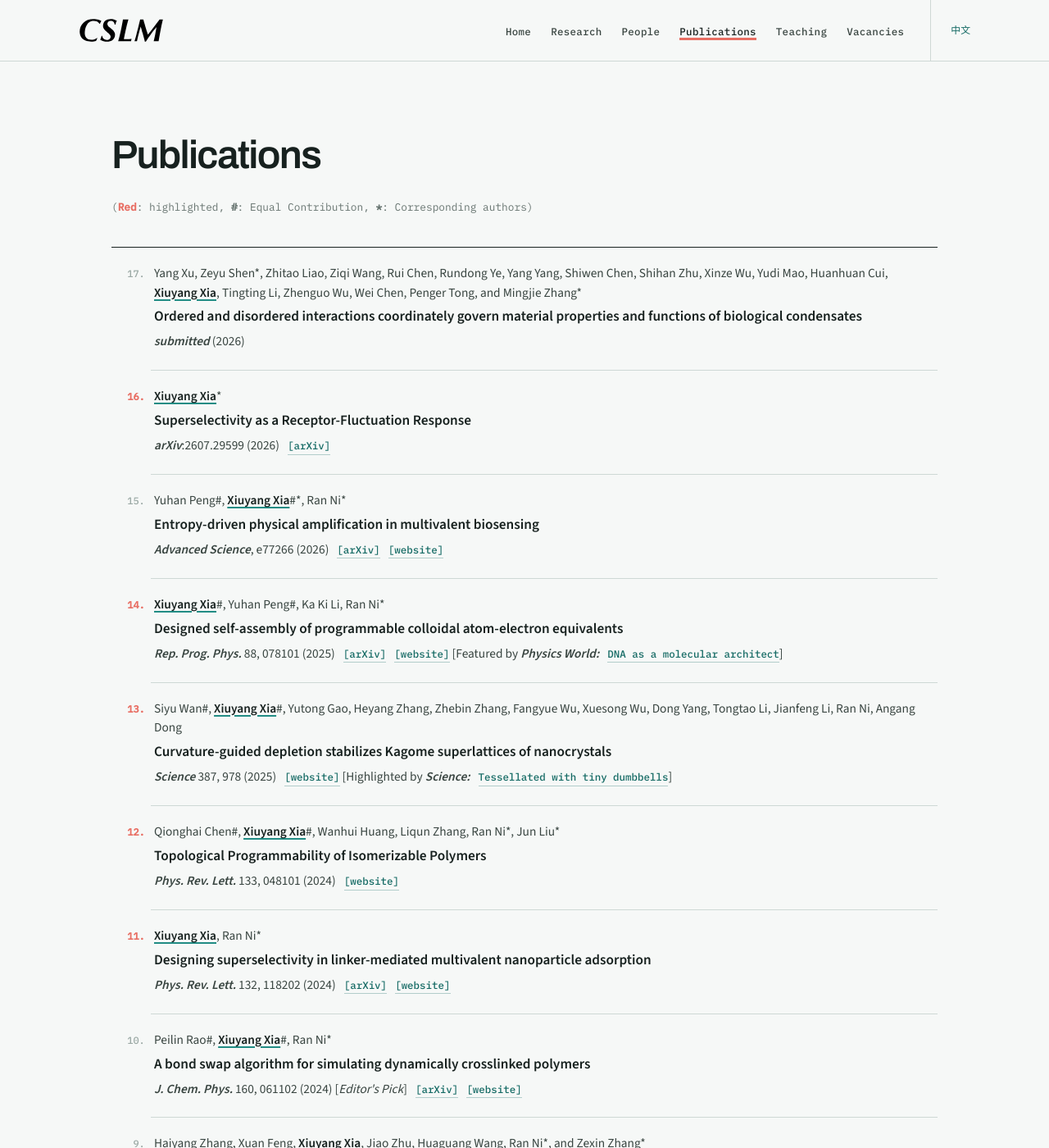
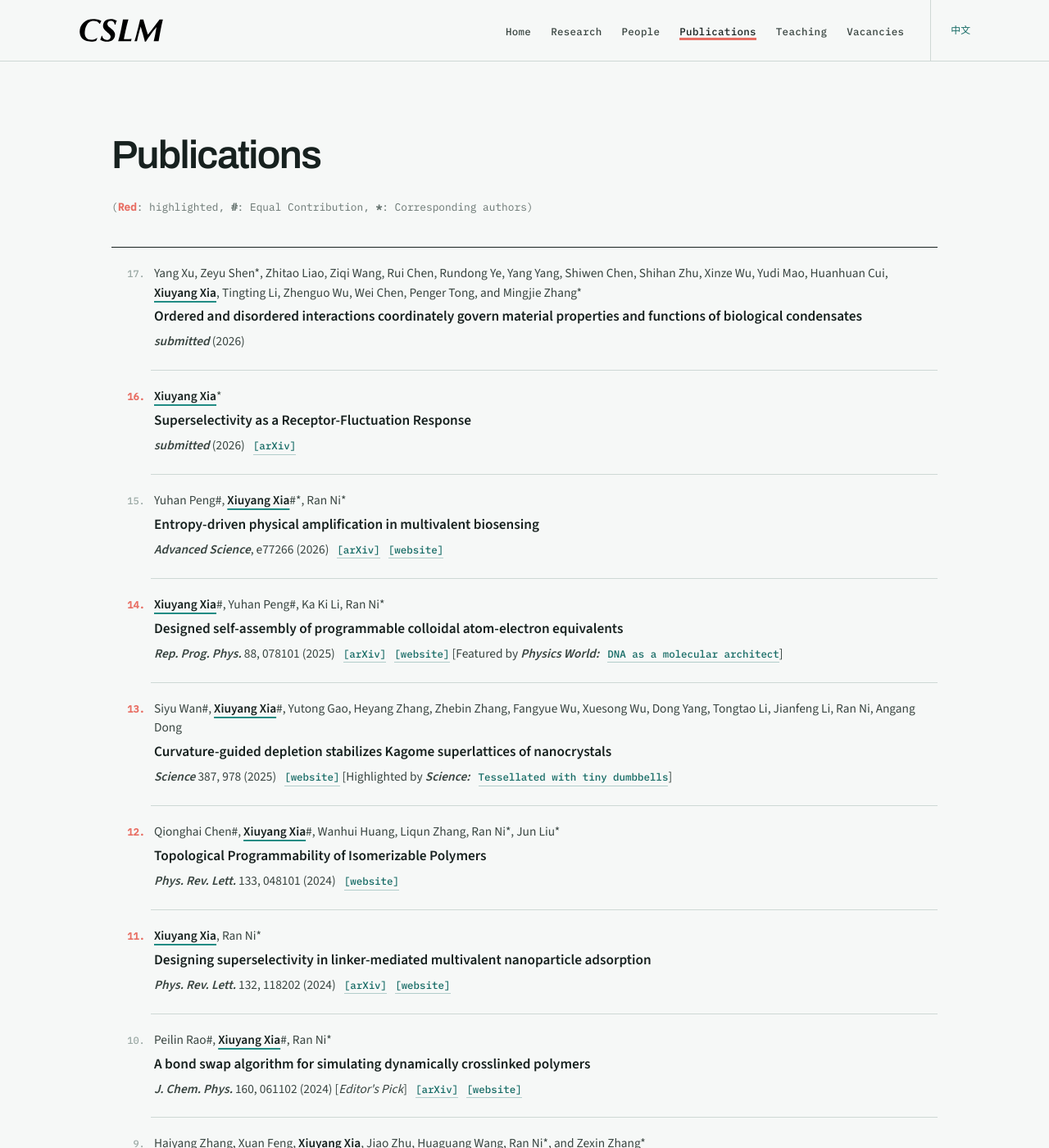
Before and after one commit to xxialab/xxialab.github.io, a Jekyll site: the page built from publications.html, in a window 1280 px wide and 1400 px high. Shown: the whole window at 82% size. Built offline with Jekyll 4.4.1, drawn with Linux system fonts in a browser that asks for light colours.

Commit message:
Update submission status, author underline and member title

```diff
--- a/_layouts/default.html
+++ b/_layouts/default.html
@@ -10,7 +10,7 @@
   <link rel="alternate" hreflang="{{ page.alt_lang }}" href="{{ page.alternate | absolute_url }}">
   <link rel="alternate" hreflang="x-default" href="{{ page.x_default | absolute_url }}">
   <link rel="icon" href="{{ '/images/favicon.svg?v=cslm-1' | relative_url }}" type="image/svg+xml" sizes="any">
-  <link rel="stylesheet" href="{{ '/assets/style.css?v=20260914-3' | relative_url }}">
+  <link rel="stylesheet" href="{{ '/assets/style.css?v=20261015-1' | relative_url }}">
   <meta property="og:type" content="website">
   <meta property="og:site_name" content="CSLM Lab">
   <meta property="og:title" content="{{ page.title }} | CSLM Lab">
--- a/assets/style.css
+++ b/assets/style.css
@@ -685,7 +685,7 @@
   text-decoration: underline;
   text-decoration-color: var(--signal);
   text-decoration-thickness: 2px;
-  text-underline-offset: 0.18em;
+  text-underline-offset: 0.3em;
 }
 
 .pub-notes {
--- a/people.html
+++ b/people.html
@@ -109,7 +109,7 @@
         <div class="card peo-card">
           <img src="/images/renyiming.jpg" alt="Yiming Ren" class="peo-photo peo-photo-headroom" width="1062" height="1481" loading="lazy" decoding="async">
           <div>
-            <h3>Yiming Ren</h3>
+            <h3>Mr. Yiming Ren</h3>
             <p>
               <em>B.Sc., Chemistry (Intensive), The University of Hong Kong, 2026</em><br>
               Email: <a href="mailto:yrjiea512@gmail.com">yrjiea512@gmail.com</a><br>
--- a/publications.html
+++ b/publications.html
@@ -23,7 +23,7 @@
 
       <li class="pub-highlighted"><span class="pub-me">Xiuyang Xia</span>*
         <span class="pub-title">Superselectivity as a Receptor-Fluctuation Response</span>
-        <em><b>arXiv</b></em>:2607.29599 (2026)
+        <em><b>submitted</b></em> (2026)
         <a href="https://arxiv.org/abs/2607.29599">[arXiv]</a>
       </li>
 
--- a/scripts/build_preview.py
+++ b/scripts/build_preview.py
@@ -108,7 +108,7 @@
   <link rel="alternate" hreflang="{meta['alt_lang']}" href="{alternate}">
   <link rel="alternate" hreflang="x-default" href="{x_default}">
   <link rel="icon" href="/images/favicon.svg?v=cslm-1" type="image/svg+xml" sizes="any">
-  <link rel="stylesheet" href="/assets/style.css?v=20260914-3">
+  <link rel="stylesheet" href="/assets/style.css?v=20261015-1">
   <meta property="og:type" content="website">
   <meta property="og:site_name" content="CSLM Lab">
   <meta property="og:title" content="{title} | CSLM Lab">
--- a/zh/people.html
+++ b/zh/people.html
@@ -108,7 +108,7 @@
         <div class="card peo-card">
           <img src="/images/renyiming.jpg" alt="任益铭" class="peo-photo peo-photo-headroom" width="1062" height="1481" loading="lazy" decoding="async">
           <div>
-            <h3>任益铭 / Yiming Ren</h3>
+            <h3>任益铭 / Mr. Yiming Ren</h3>
             <p>
               <em>化学学士，香港大学，2026</em><br>
               邮箱：<a href="mailto:yrjiea512@gmail.com">yrjiea512@gmail.com</a><br>
--- a/zh/publications.html
+++ b/zh/publications.html
@@ -23,7 +23,7 @@
 
       <li class="pub-highlighted"><span class="pub-me">Xiuyang Xia</span>*
         <span class="pub-title">Superselectivity as a Receptor-Fluctuation Response</span>
-        <em><b>arXiv</b></em>:2607.29599 (2026)
+        <em><b>submitted</b></em> (2026)
         <a href="https://arxiv.org/abs/2607.29599">[arXiv]</a>
       </li>
 
```
